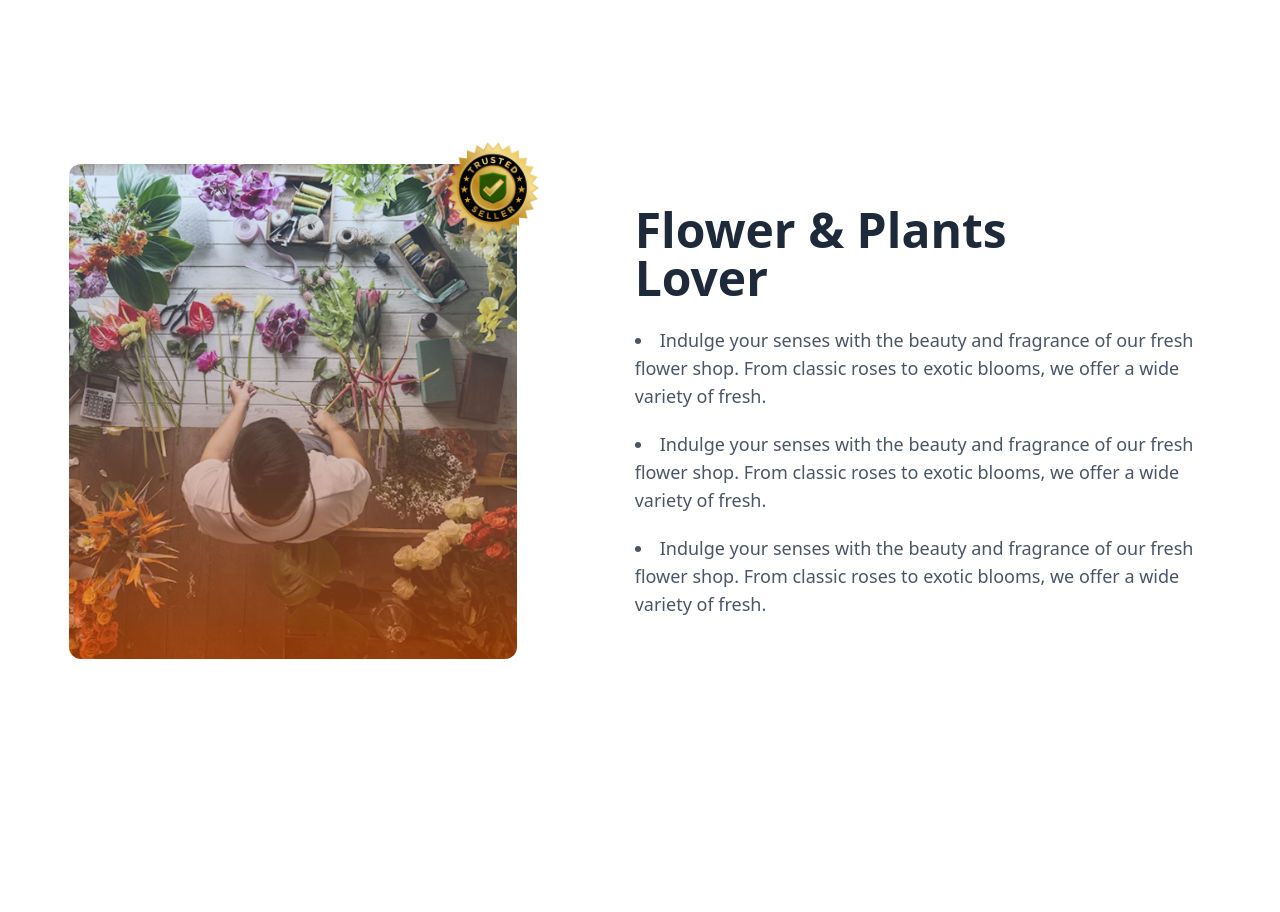
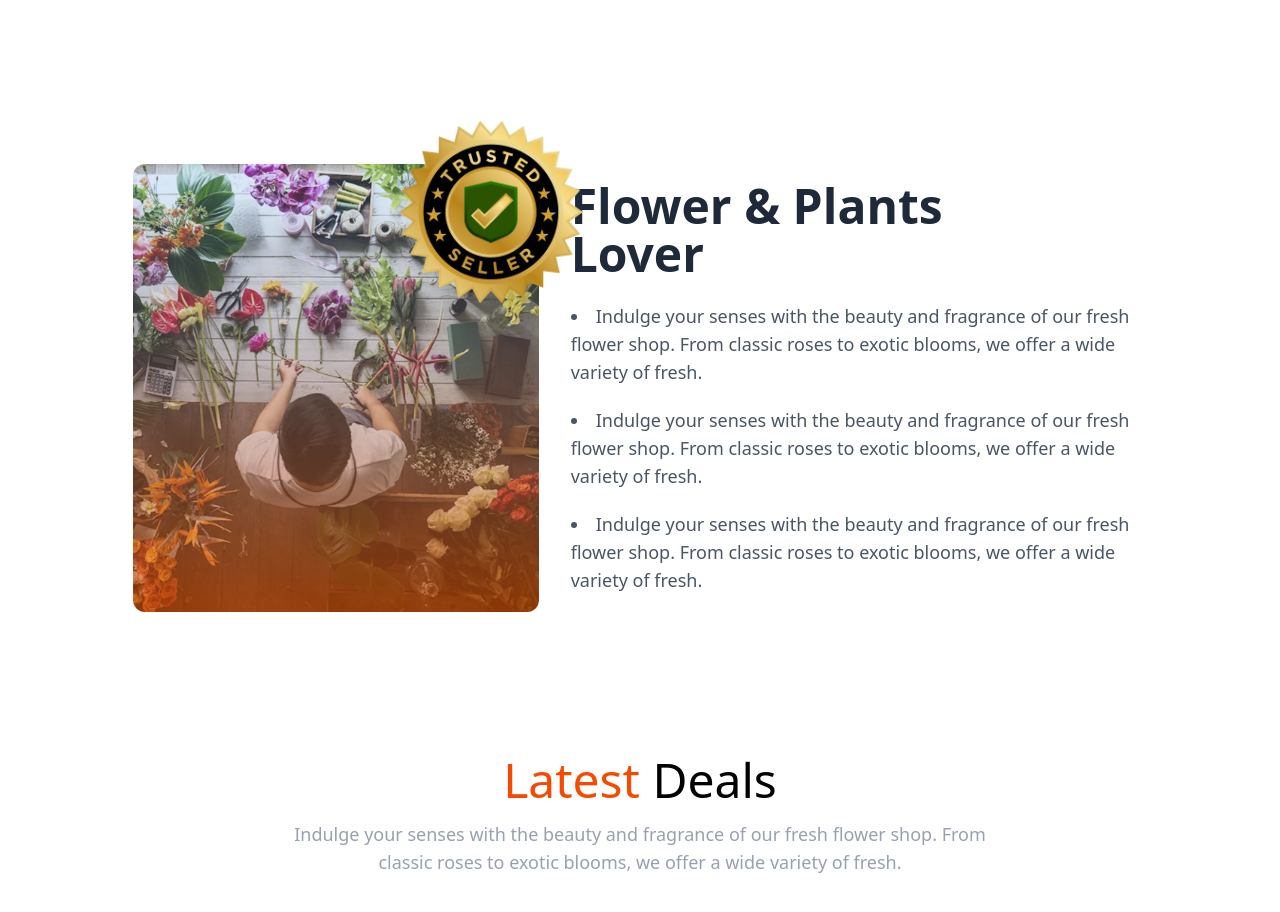
Before and after one commit to ranaahmaed/Aggignment-2, a plain HTML site: page index.html in a window 1280 px wide. Shown: the part 2040-2952 px from the top of the page. Before the commit the page ends 2731 px from the top, so only its background shows below. Drawn offline with nearby package versions, Linux system fonts and the light colour scheme.

Commit message:
Latest  Deals section design start

```diff
--- a/index.html
+++ b/index.html
@@ -192,7 +192,7 @@
 
   <!-- card section end -->
    <!-- Flower & Plants Lover stard -->
-<div class="flex flex-col lg:flex-row items-center justify-between gap-8 px-4 py-8 ">
+<div class="flex flex-col lg:flex-row items-center justify-between gap-8 px-20 py-8 ">
 
   <!-- Image + Badge -->
   <div class="relative">
@@ -201,7 +201,7 @@
 
     <!-- Trusted Badge (Only on large screens) -->
     <img
-      class="w-24 h-24 lg:w-32 lg:h-32 absolute -top-6 -right-6 lg:-top-10 lg:-right-10 hidden lg:block"
+      class="w-24 h-24 lg:w-64 lg:h-64 absolute -top-6 -right-6 lg:-top-20 lg:-right-20 hidden lg:block"
       src="./assets/trusted-badge.png"
       alt="Trusted Badge"
     />
@@ -234,6 +234,16 @@
 </div>
 
 
+<div class="mt-28 my-10">
+       <div class="flex flex-col items-center justify-center text-center">
+        <h2 class=" text-xl md:text-5xl"><span class="text-orange-600">Latest</span>   Deals</h2>
+        <p class=" text-xs md:text-lg mt-4 text-gray-400 text-center">
+            Indulge your senses with the beauty and fragrance of our fresh flower shop. From <br> classic roses to exotic blooms, we offer a wide variety of fresh.
+        </p>
+    </div>
+</div>
+
+
 
 
   </main>
```
